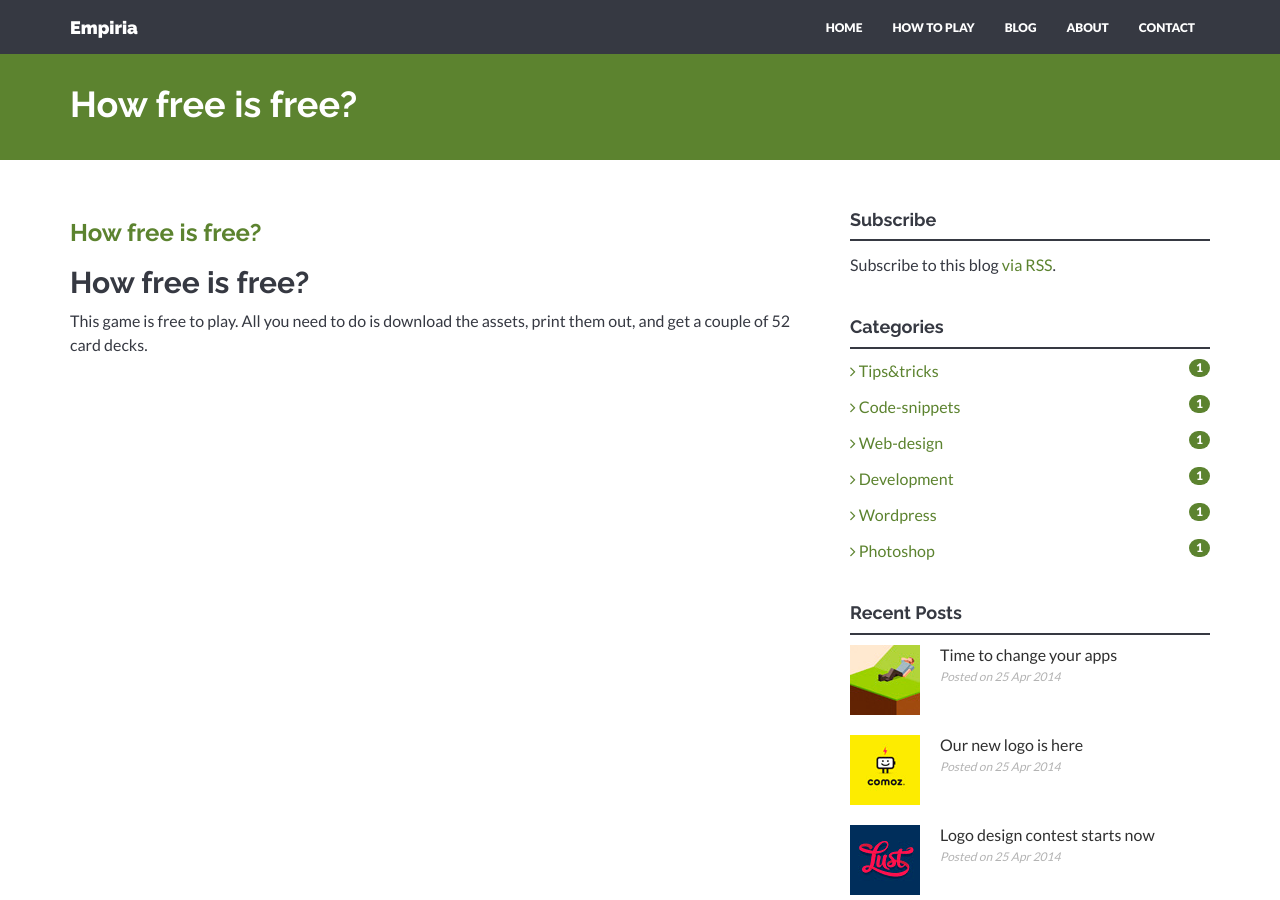
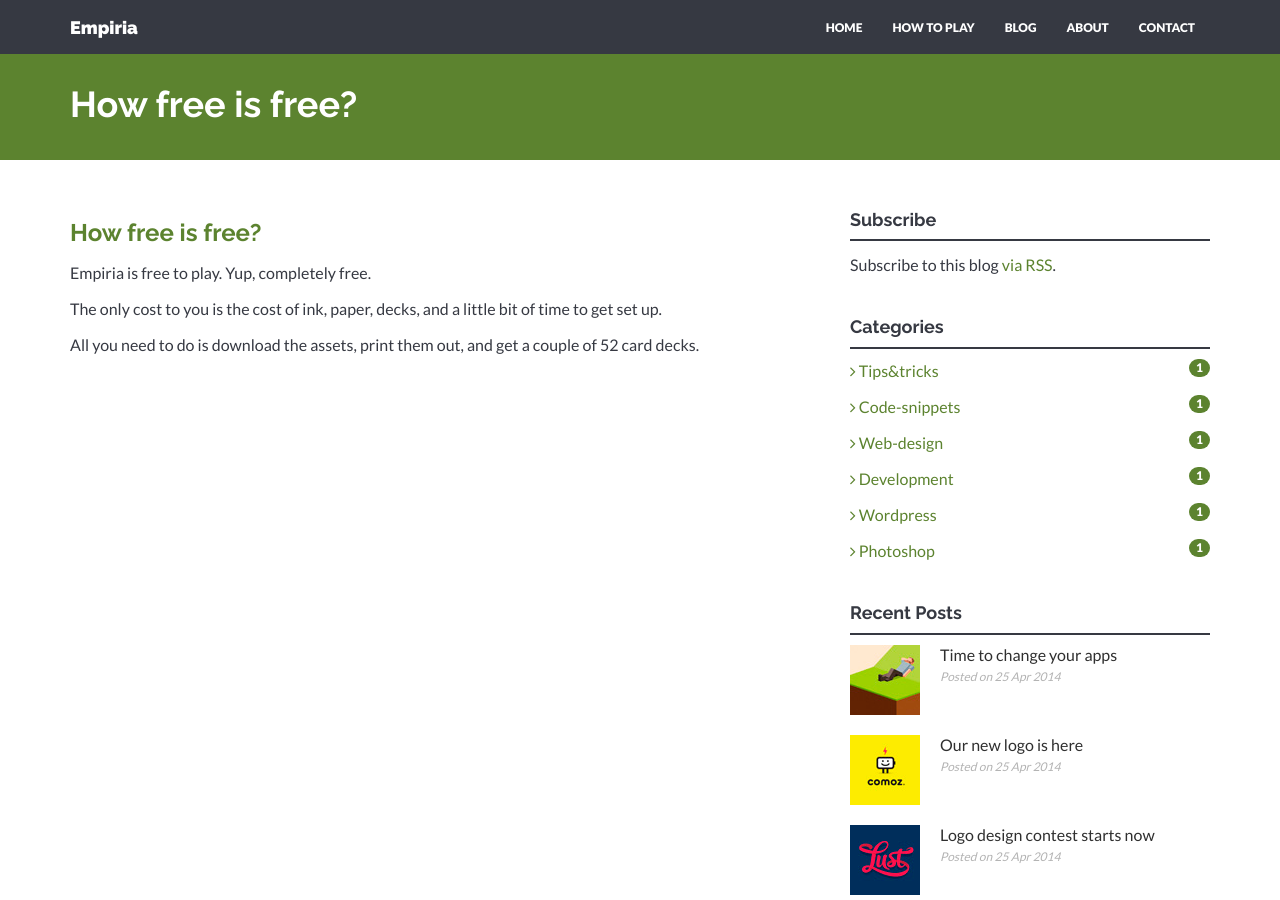
Before and after one commit to ChibiCritters/empiria-card-game, a Jekyll site: the page built from _posts/question/2015-01-03-how-free-is-free.markdown, in a window 1280 px wide and 900 px high. Built offline with Jekyll 4.4.1, drawn with Linux system fonts in a browser that asks for light colours; nearby versions of some CDN libraries.

Commit message:
how free is free changes

```diff
--- a/_posts/question/2015-01-03-how-free-is-free.markdown
+++ b/_posts/question/2015-01-03-how-free-is-free.markdown
@@ -7,6 +7,8 @@ categories:
 - question
 ---
 
-## How free is free?
+Empiria is free to play.  Yup, completely free.
 
-This game is free to play.  All you need to do is download the assets, print them out, and get a couple of 52 card decks.
+The only cost to you is the cost of ink, paper, decks, and a little bit of time to get set up.
+
+All you need to do is download the assets, print them out, and get a couple of 52 card decks.
```
